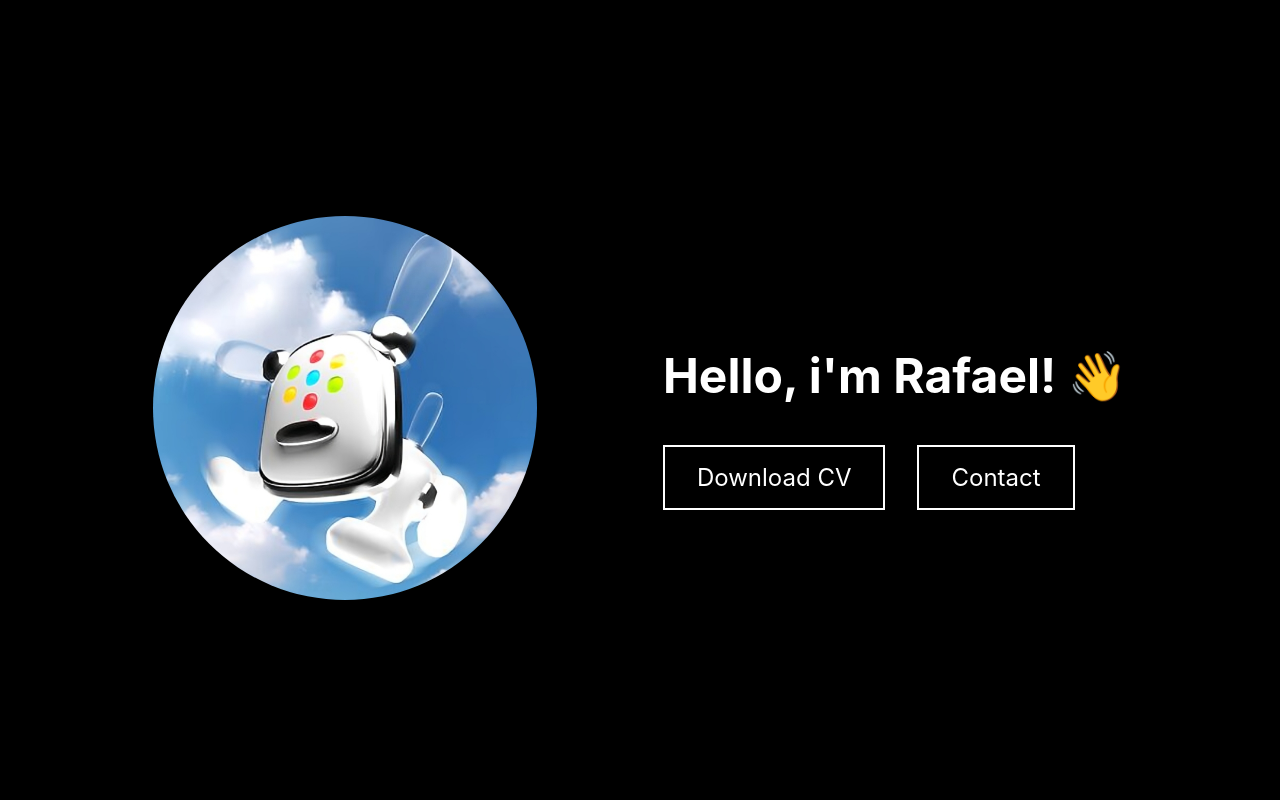
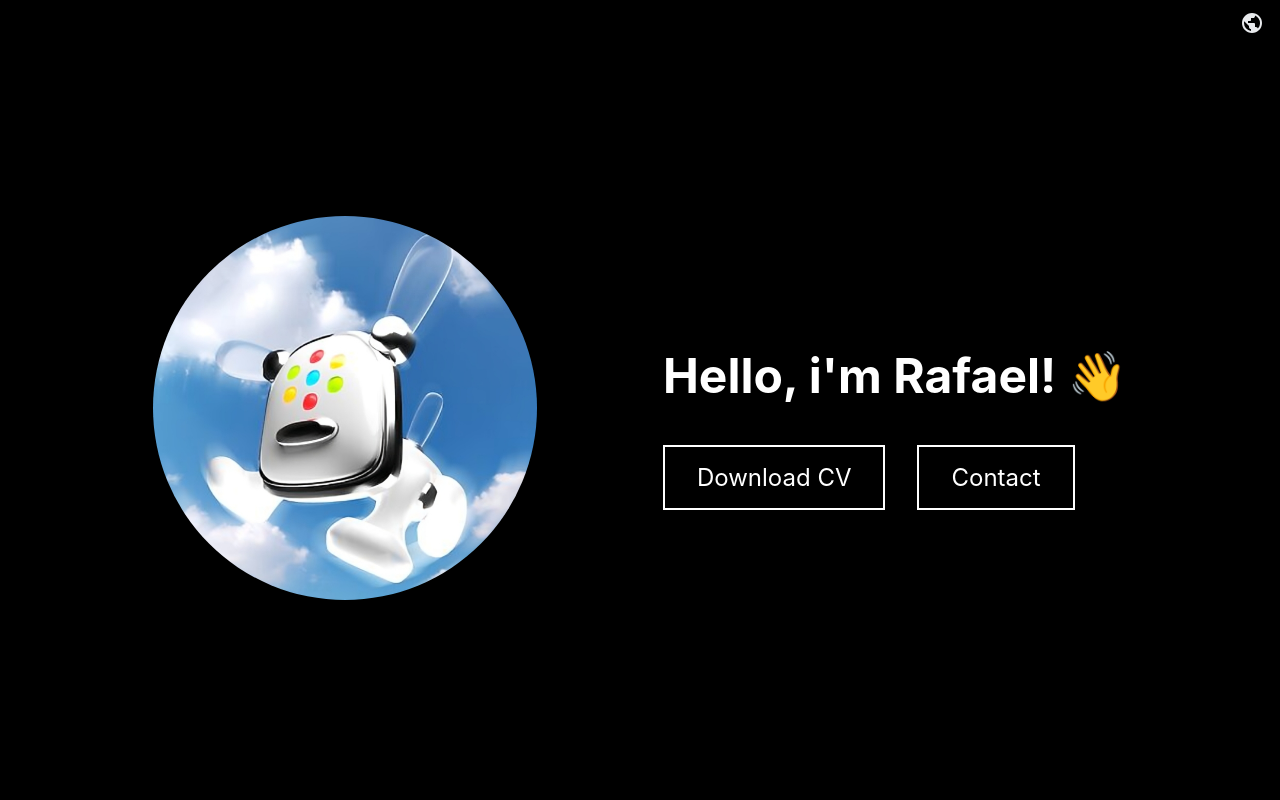
Before and after one commit to rafaelbardsouza/portfolio, a React (Vite) app: page / in a window 1280 px wide. Shown: the top 800 px of the page. Built offline with nearby package versions, Linux system fonts and the light colour scheme; a web font is replaced by a local one.

Commit message:
[feat] lang initial commit

```diff
--- a/src/App.jsx
+++ b/src/App.jsx
@@ -1,15 +1,22 @@
+import { useEffect } from 'react';
 import Footer from "./components/Footer";
 import About from "./pages/About";
 import Home from "./pages/Home";
 
 function App() {
+  useEffect(() => {
+    if (localStorage.getItem('lang') === null) {
+      localStorage.setItem('lang', 'english');
+    }
+  }, []);
+
   return (
     <>
-    <Home/>
-    <About/>
-    <Footer/>
+      <Home />
+      <About />
+      <Footer />
     </>
-  )
+  );
 }
 
-export default App
+export default App;
--- a/src/pages/Home.jsx
+++ b/src/pages/Home.jsx
@@ -7,6 +7,7 @@ export default function Home() {
     }
     return(
         <section className="home" id="home">
+            <div className='lang'><button><svg xmlns="http://www.w3.org/2000/svg" height="24px" viewBox="0 -960 960 960" width="24px" fill="#e8eaed"><path d="M480-80q-83 0-156-31.5T197-197q-54-54-85.5-127T80-480q0-83 31.5-156T197-763q54-54 127-85.5T480-880q83 0 156 31.5T763-763q54 54 85.5 127T880-480q0 83-31.5 156T763-197q-54 54-127 85.5T480-80Zm-40-82v-78q-33 0-56.5-23.5T360-320v-40L168-552q-3 18-5.5 36t-2.5 36q0 121 79.5 212T440-162Zm276-102q20-22 36-47.5t26.5-53q10.5-27.5 16-56.5t5.5-59q0-98-54.5-179T600-776v16q0 33-23.5 56.5T520-680h-80v80q0 17-11.5 28.5T400-560h-80v80h240q17 0 28.5 11.5T600-440v120h40q26 0 47 15.5t29 40.5Z"/></svg></button>{localStorage.getItem('lang')}</div>
             <img src={iDog} alt='Home'/>
             <div className='items'>
                 <h1>Hello, i'm Rafael! 👋</h1>
--- a/src/styles/Home.scss
+++ b/src/styles/Home.scss
@@ -14,6 +14,20 @@
 
     h1 {
         font-size: 3rem;
+    }
+
+    .lang {
+        font-weight: 500;
+        display: flex;
+        align-items: center;
+        position: absolute;
+        top: 0;
+        right: 0;
+        margin: 10px;
+        button {
+            background-color: transparent;
+            border: none;
+        }
     }
 
     .links {
```
